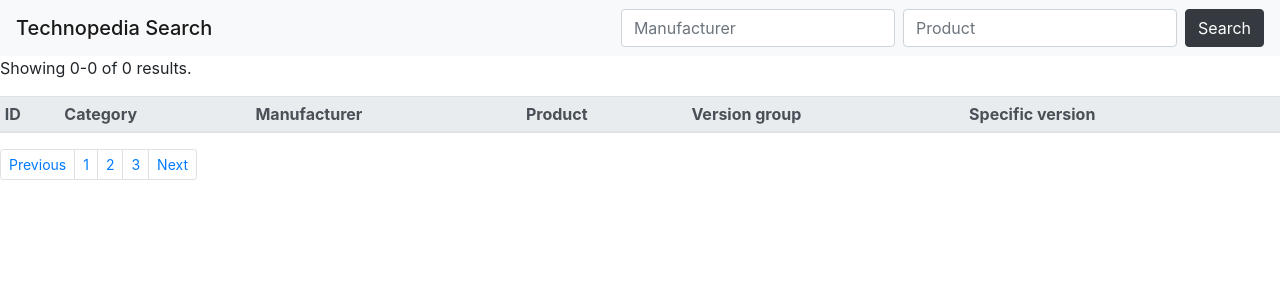
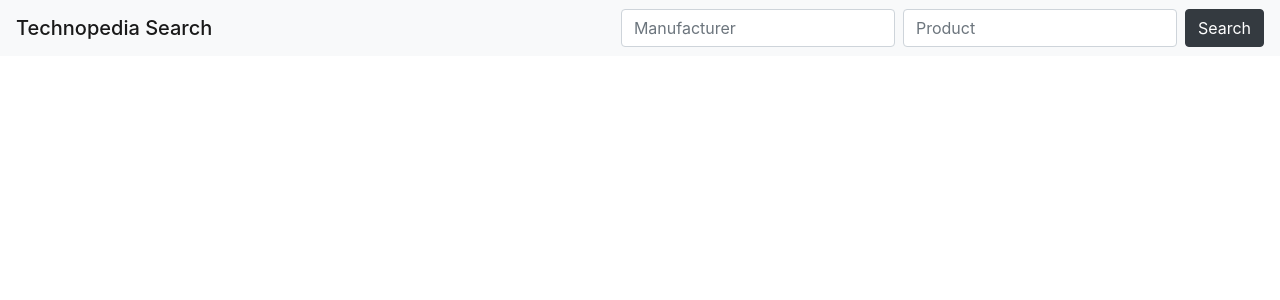
Before and after one commit to crawlem/technopedia-search, a React (Create React App) app: page / in a window 1280 px wide. Shown: the top 300 px of the page. Built offline with nearby package versions, Linux system fonts and the light colour scheme.

Commit message:
Only show results if a search has been performed

```diff
--- a/src/App.js
+++ b/src/App.js
@@ -24,6 +24,14 @@ class App extends Component {
   }
 
   render() {
+    let results;
+
+    if (this.state.meta != '') {
+      results = <Results data={this.state.data} meta={this.state.meta}/>;
+    } else {
+      results = '';
+    }
+
     return (
       <div className="App">
         <header className="App-header">
@@ -33,7 +41,7 @@ class App extends Component {
           </nav>
         </header>
 
-        <Results data={this.state.data} meta={this.state.meta}/>
+        {results}
       </div>
     );
   }
```
